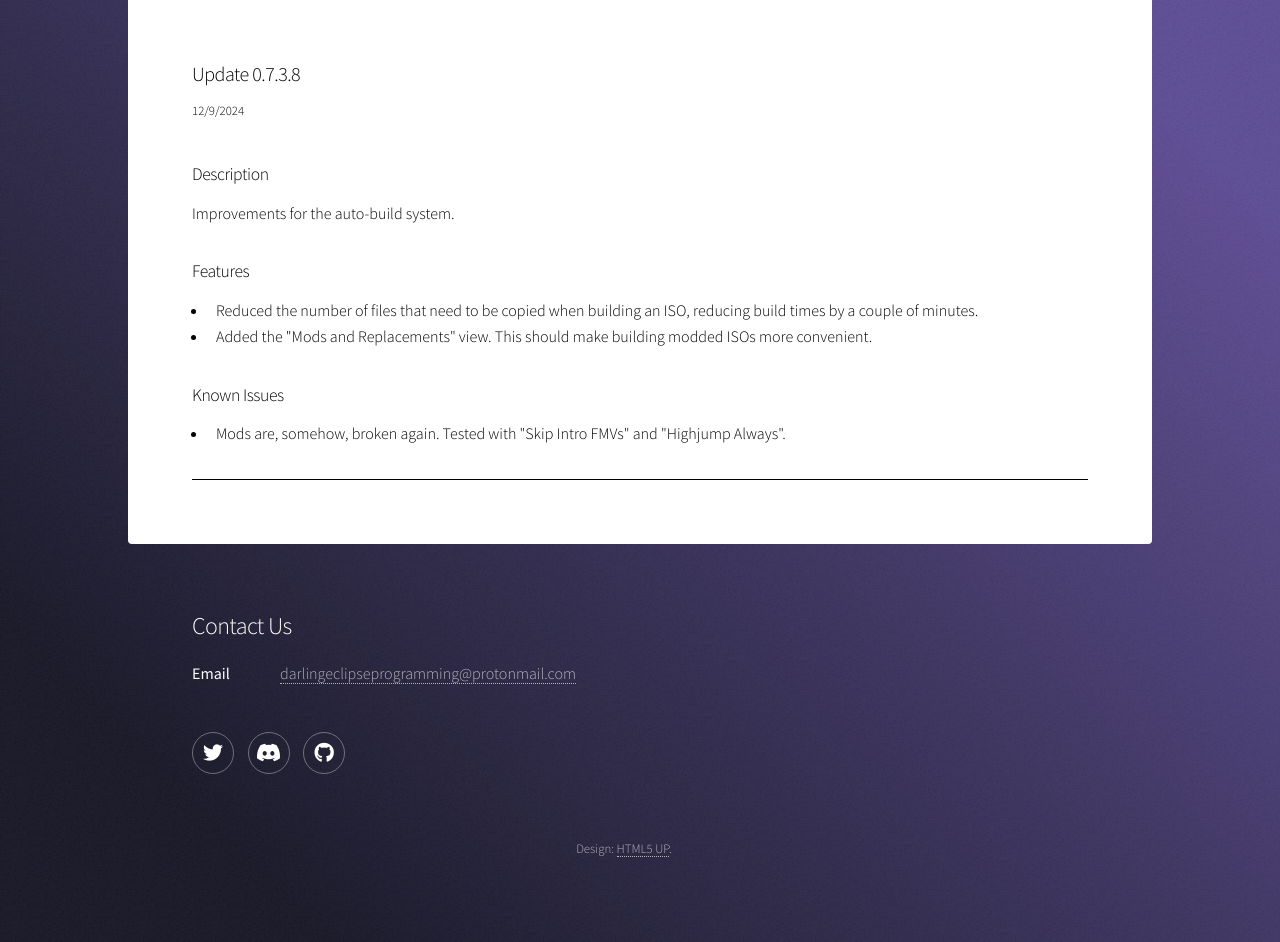
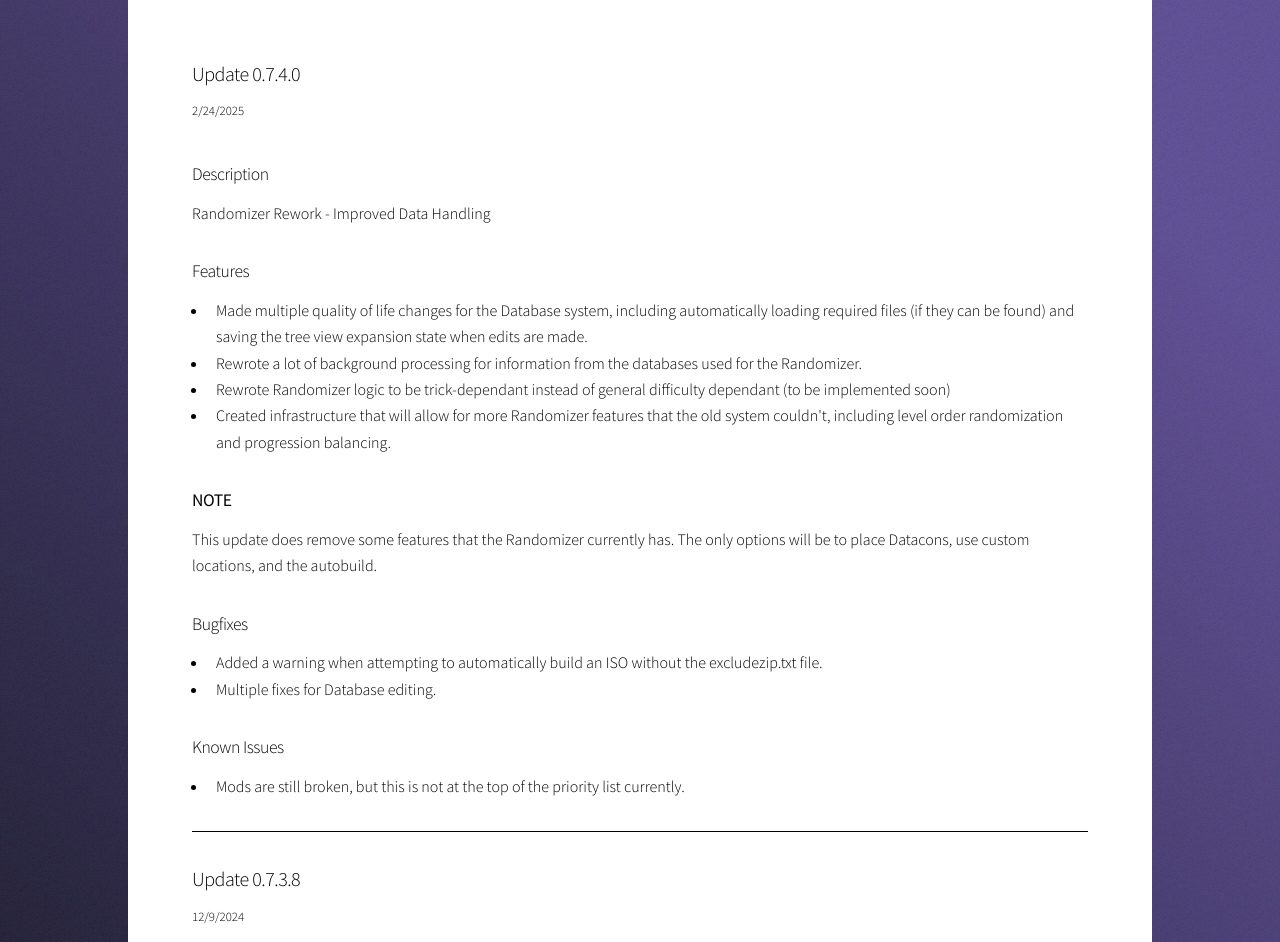
Before and after one commit to DarlingEclipse/EclipseSite, a website built with Vite: page Exodus/PatchNotes.html in a window 1280 px wide. Shown: the part 129-1071 px from the top of the page. Built offline with nearby package versions, Linux system fonts and the light colour scheme.

Commit message:
Update 0.7.4.0 Notes
Adding patch notes for the newest update.

TODO: Check why UpdateText.txt doesn't show up on the winsparkle popup.

```diff
--- a/Exodus/PatchNotes.html
+++ b/Exodus/PatchNotes.html
@@ -23,6 +23,31 @@
         <!-- Content -->
         <section id="content" class="main">
             <section id="lastpatch">
+                <h3>Update 0.7.4.0</h3>
+                <p><sup>2/24/2025</sup></p>
+                <h4>Description</h4>
+                <p>Randomizer Rework - Improved Data Handling</p>
+                <h4>Features</h4>
+                <ul>
+                    <li>Made multiple quality of life changes for the Database system, including automatically loading required files (if they can be found) and saving the tree view expansion state when edits are made.</li>
+                    <li>Rewrote a lot of background processing for information from the databases used for the Randomizer.</li>
+                    <li>Rewrote Randomizer logic to be trick-dependant instead of general difficulty dependant (to be implemented soon)</li>
+                    <li>Created infrastructure that will allow for more Randomizer features that the old system couldn't, including level order randomization and progression balancing.</li>
+                </ul>
+                <h4><b>NOTE</b></h4>
+                <p>This update does remove some features that the Randomizer currently has. The only options will be to place Datacons, use custom locations, and the autobuild.</p>
+                <h4>Bugfixes</h4>
+                <ul>
+                    <li>Added a warning when attempting to automatically build an ISO without the excludezip.txt file.</li>
+                    <li>Multiple fixes for Database editing.</li>
+                </ul>
+                <h4>Known Issues</h4>
+                <ul>
+                    <li>Mods are still broken, but this is not at the top of the priority list currently.</li>
+                </ul>
+            </section>
+            <hr />
+            <section>
                 <h3>Update 0.7.3.8</h3>
                 <p><sup>12/9/2024</sup></p>
                 <h4>Description</h4>
@@ -39,19 +64,6 @@
                     <li>Mods are, somehow, broken again. Tested with "Skip Intro FMVs" and "Highjump Always".</li>
                 </ul>
             </section>
-            <hr />
-            <!--<section>
-                <h3>Update [patchnumber]</h3>
-                <p><sup>Date</sup></p>
-                <h4>Description</h4>
-                <p></p>
-                <h4>Features</h4>
-                <ul></ul>
-                <h4>Bugfixes</h4>
-                <ul></ul>
-                <h4>Known Issues</h4>
-                <ul></ul>
-            </section>-->
         </section>
     </div>
     <!-- Footer -->
```
